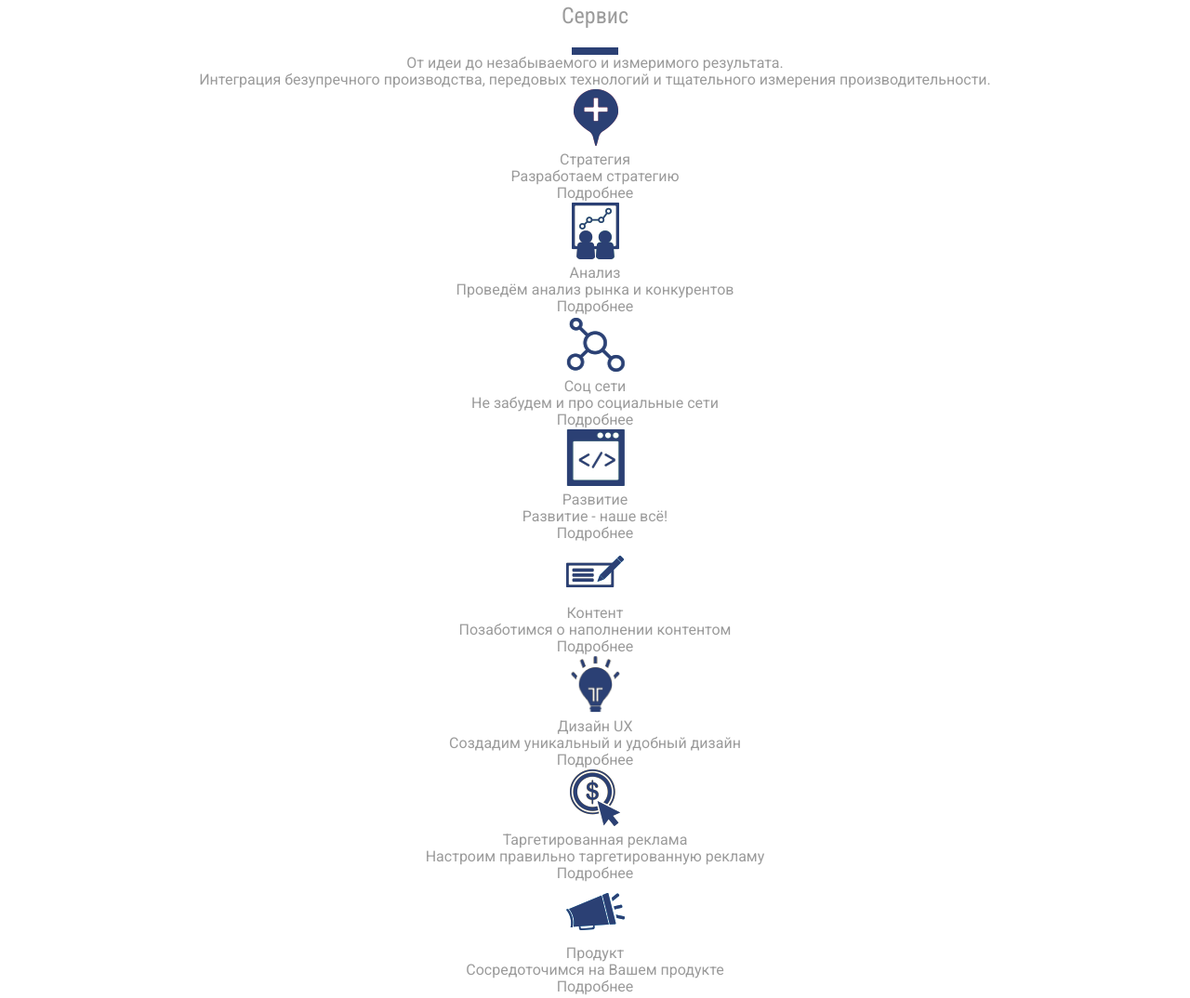
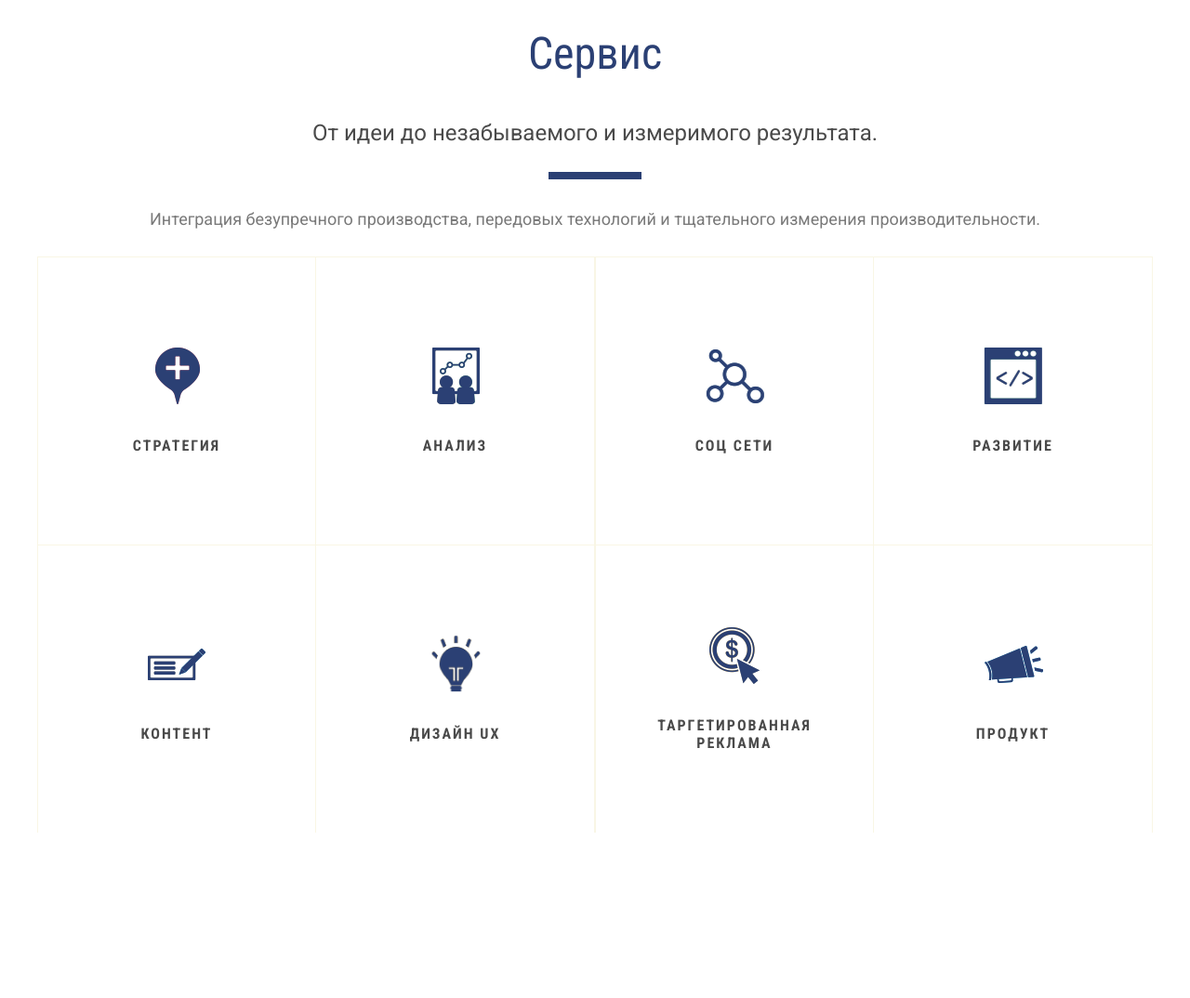
Before and after one commit to rwcalinin/mobile-first-gi-gi, a website built with webpack: page src/index.html in a window 1280 px wide. Shown: the part 2136-3210 px from the top of the page at 93% size. After the commit the page ends 3032 px from the top, so only its background shows below. Built offline with nearby package versions, Linux system fonts and the light colour scheme; files whose address does not match are found by name.

Commit message:
services layout ready

```diff
--- a/src/index.html
+++ b/src/index.html
@@ -197,7 +197,7 @@
             <div class="services__item-inner">
               <img class="services__item-img" src="images/icons/target.png" alt="service img">
               <h6 class="services__item-title">
-                Таргетированная реклама
+                Таргетированная <br> реклама
               </h6>
               <p class="services__item-text">
                 Настроим правильно таргетированную рекламу
--- a/src/sass/_adapt/_full-1440.scss
+++ b/src/sass/_adapt/_full-1440.scss
@@ -18,4 +18,29 @@
             line-height: 26px;
         }
     }
+
+    .services {
+        .container {
+            max-width: 1440px;
+        }
+        padding: 0;
+        &__inner {
+            display: flex;
+            justify-content: space-between;
+        }
+        &__head {
+            max-width: 400px;
+            text-align: start;
+            flex-direction: column;
+            display: flex;
+            justify-content: center;
+        }
+        &__items {
+            margin: 0;
+        }
+        &__item {
+            width: 240px;
+        }
+    }
+
 }
--- a/src/sass/_adapt/_small-1024.scss
+++ b/src/sass/_adapt/_small-1024.scss
@@ -26,4 +26,21 @@
             max-width: 550px;
         }
     }
+
+    .services {
+        padding: 52px 0 0;
+        &__title {
+            margin-bottom: 45px;
+        }
+        &__item {
+            width: 25%;
+            &:nth-child(even) {
+                border-left: none;
+            }
+            &:last-child {
+                border-bottom: none;
+            }
+        }
+    }
+
 }
--- a/src/sass/_adapt/_tablet-640.scss
+++ b/src/sass/_adapt/_tablet-640.scss
@@ -53,4 +53,54 @@
             bottom: calc(50% - 56px);
         }
     }
+
+    .services {
+        padding: 24px 0 0;
+        &__title {
+            margin-bottom: 20px;
+            padding-bottom: 0;
+            &::after {
+                display: none;
+            }
+            font-size: 48px;
+            line-height: 56px;
+        }
+        &__descr {
+            font-size: 24px;
+            padding-bottom: 38px;
+            margin-bottom: 31px;
+            position: relative;
+            &::after {
+                content: "";
+                position: absolute;
+                width: 100px;
+                height: 8px;
+                background-color: $accent;
+                bottom: 0;
+                margin: 0 auto;
+                left: 0;
+                right: 0;
+            }
+        }
+        &__text {
+            font-size: 18px;
+            line-height: 24px;
+        }
+        &__items {
+            display: flex;
+            flex-wrap: wrap;
+            margin: 0 -30px;
+        }
+        &__item {
+            min-height: 310px;
+            width: 50%;
+            &:nth-child(even) {
+                border-left: none;
+            }
+            &:last-child {
+                border-bottom: none;
+            }
+        }
+    }
+
 }
--- a/src/sass/_adapt/_tablet-768.scss
+++ b/src/sass/_adapt/_tablet-768.scss
@@ -40,4 +40,31 @@
             max-width: 415px;
         }
     }
+
+    .services {
+        padding: 50px 0 0;
+        &__title {
+            margin-bottom: 30px;
+            padding-bottom: 0;
+            &::after {
+                display: none;
+            }
+        }&__text {
+            margin-bottom: 28px;
+        }
+        &__items {
+            margin: 0 -40px;
+        }
+        &__item {
+            min-height: 310px;
+            width: 50%;
+            &:nth-child(even) {
+                border-left: none;
+            }
+            &:last-child {
+                border-bottom: none;
+            }
+        }
+    }
+
 }
--- a/src/sass/_blocks/_services.scss
+++ b/src/sass/_blocks/_services.scss
@@ -2,6 +2,81 @@
     padding: 25px 0 40px;
     text-align: center;
     &__title {
+        color: $accent;
+        margin-bottom: 47px;
+    }
+    &__descr {
+        font-size: 20px;
+        line-height: 24px;
+        color: $text-color;
+        margin-bottom: 21px;
+    }
+    &__text {
+        font-size: 15px;
+        line-height: 17px;
+        color: #797979;
+        margin-bottom: 40px;
+    }
+    &__item {
+        cursor: pointer;
+        min-height: 310px;
+        border: 1px solid $bg-color;
+        border-bottom: none;
+        display: flex;
+        flex-direction: column;
+        justify-content: center;
+        &:last-child {
+            border-bottom: 1px solid $bg-color;
+        }
+        &:hover {
+            .services__item-link {
+                display: block;
+            }
+            .services__item-text {
+                display: block;
+            }
+            .services__item-img {
+                margin-bottom: 14px;
+            }
+            .services__item-title {
+                margin-bottom: 30px;
+            }
+            .services__item-inner {
+                // min-height: 277px;
+                min-height: 269px;
+                border: 4px solid $accent;
+                margin: 18px;
+                padding: 25px 20px 5px;
+            }
+        }
+    }
+    &__item-img {
+        margin-bottom: 30px;
+    }
+    &__item-title {
+        font-family: 'Roboto Condensed';
+        font-weight: 700;
+        text-transform: uppercase;
+        color: $text-color;
+        font-size: 16px;
+        line-height: 18.75px;
+        letter-spacing: 2px;
+    }
+    &__item-text {
+        display: none;
+        font-family: 'Dosis';
+        font-weight: 500;
+        margin-bottom: 17px;
+    }
+    &__item-link {
+        display: none;
+        font-family: 'Roboto Condensed';
+        font-weight: 700;
+        text-transform: uppercase;
+        color: $accent;
+        letter-spacing: 2px;
+        font-size: 16px;
+        line-height: 19px;
 
     }
 }
```
Also changed, not shown: dist/css/style.css, dist/index.html, dist/js/script.js, 1 other file.
